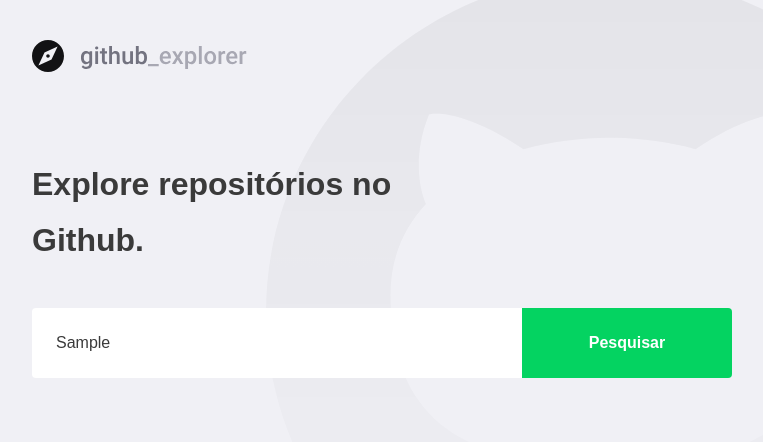
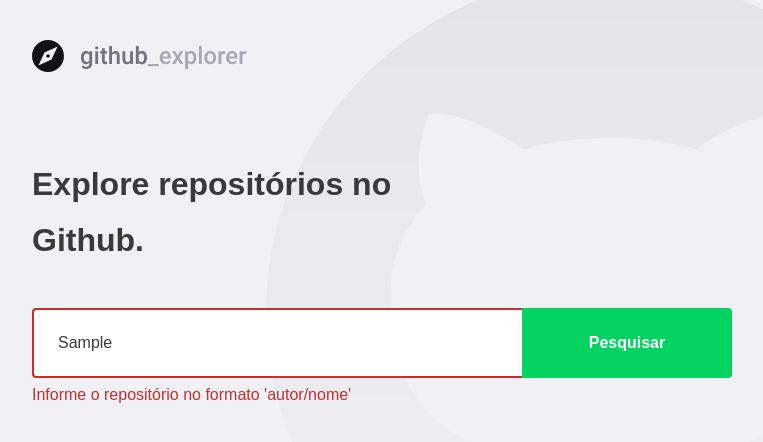
Before and after one commit to angeloevangelista/gostack, a React (Create React App) app in the folder primeiro-projeto-react/: page / in a window 1280 px wide. Both pictures are taken after typing "Sample" into the empty fields and a click on the button "Pesquisar". Shown: the top 442 px of the page, without its empty margins (148-911 px from the left). Built offline with nearby package versions, Linux system fonts and the light colour scheme; no server answers.

Commit message:
Lidando com erros

```diff
--- a/primeiro-projeto-react/src/pages/Dashboard/index.tsx
+++ b/primeiro-projeto-react/src/pages/Dashboard/index.tsx
@@ -5,7 +5,7 @@
 
 import logoImg from '../../assets/logo.svg';
 
-import { Title, Form, Repositories } from './styles';
+import { Title, Form, Repositories, Error } from './styles';
 
 interface Repository {
   full_name: string;
@@ -17,18 +17,34 @@
 }
 
 const Dashboard: React.FC = () => {
+  const [inputError, setInputError] = useState('');
   const [newRepo, setNewRepo] = useState('');
   const [repositories, setRepositories] = useState<Repository[]>([]);
 
   async function handleAddRepository(event: FormEvent<HTMLFormElement>) {
     event.preventDefault();
 
-    const response = await api.get<Repository>(`repos/${newRepo}`);
+    if (!newRepo) {
+      setInputError("Informe o repositório no formato 'autor/nome'");
+      return;
+    }
 
-    const repository = response.data;
+    if (newRepo.split('/').length !== 2) {
+      setInputError("Informe o repositório no formato 'autor/nome'");
+      return;
+    }
 
-    setRepositories([...repositories, repository]);
-    setNewRepo('');
+    try {
+      const response = await api.get<Repository>(`repos/${newRepo}`);
+
+      const repository = response.data;
+
+      setRepositories([...repositories, repository]);
+      setNewRepo('');
+      setInputError('');
+    } catch (err) {
+      setInputError('Falha ao consultar este repositório');
+    }
   }
 
   return (
@@ -36,7 +52,7 @@
       <img src={logoImg} alt="Github Explorer" />
       <Title>Explore repositórios no Github.</Title>
 
-      <Form onSubmit={handleAddRepository}>
+      <Form hasError={!!inputError} onSubmit={handleAddRepository}>
         <input
           value={newRepo}
           onChange={(e) => setNewRepo(e.currentTarget.value)}
@@ -45,6 +61,8 @@
         />
         <button type="submit">Pesquisar</button>
       </Form>
+
+      {inputError && <Error>{inputError}</Error>}
 
       <Repositories>
         {repositories.map((repository) => (
--- a/primeiro-projeto-react/src/pages/Dashboard/styles.ts
+++ b/primeiro-projeto-react/src/pages/Dashboard/styles.ts
@@ -1,5 +1,9 @@
-import styled from 'styled-components';
+import styled, { css } from 'styled-components';
 import { shade } from 'polished';
+
+interface FormProps {
+  hasError: boolean;
+}
 
 export const Title = styled.h1`
   font-size: 48;
@@ -10,7 +14,7 @@
   margin-top: 80px;
 `;
 
-export const Form = styled.form`
+export const Form = styled.form<FormProps>`
   margin-top: 40px;
   max-width: 700px;
 
@@ -23,6 +27,14 @@
     border: 0;
     border-radius: 4px 0 0 4px;
     color: #3a3a3a;
+    border: 2px solid #fff;
+    border-right: 0;
+
+    ${(props) =>
+      props.hasError &&
+      css`
+        border-color: #c53030;
+      `}
 
     &::placeholder {
       color: #a8a8b3;
@@ -97,3 +109,9 @@
     }
   }
 `;
+
+export const Error = styled.span`
+  display: block;
+  color: #c53030;
+  margin-top: 8px;
+`;
```
